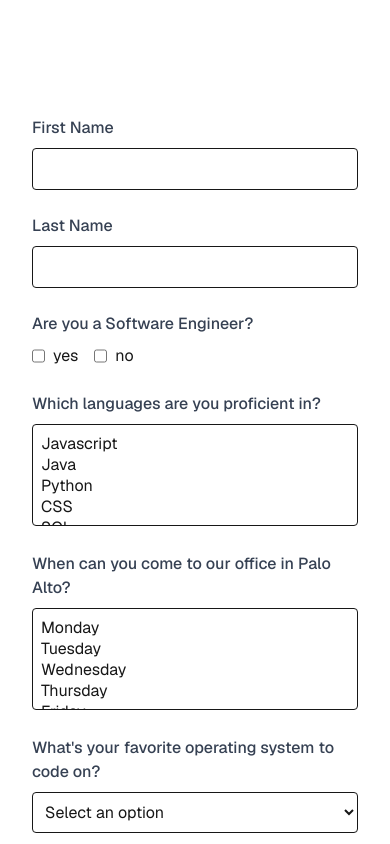
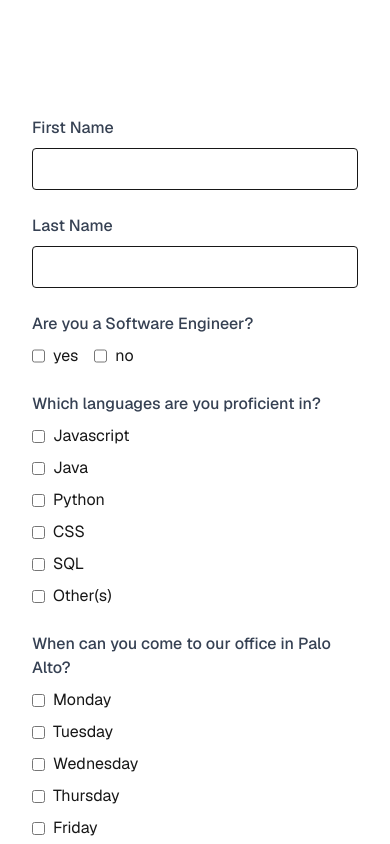
Before and after one commit to samedhi/striim-take-home, a Next.js app: page / in a window 390 px wide. Shown: the top 844 px of the page. Built offline with nearby package versions, Linux system fonts and the light colour scheme.

Commit message:
Remove Multiselect
Multiselect is garbage. It is confusing with mouse. It is unnusable with
keyboard and on mobile. It is an accessibility nightmare.

Replaced with a simple set of checkboxes. Also removed requirement that
checkboxes have something selected.

```diff
--- a/src/app/modules/formBuilder/formBuilder.jsx
+++ b/src/app/modules/formBuilder/formBuilder.jsx
@@ -3,6 +3,7 @@
 import React, { useState } from 'react';
 
 export default function FormBuilder({ formData }) {
+    const types = {...Object.fromEntries(Object.entries(formData.fields).map(([_, v]) => [v.name, v.type]))};
     const [formValues, setFormValues] = useState({});
     const [errors, setErrors] = useState({});
 
@@ -10,7 +11,7 @@ export default function FormBuilder({ formData }) {
         e.preventDefault();
         const newErrors = {};
         formData.fields.forEach(field => {
-            if (!formValues[field.name]) {
+            if ((!formValues[field.name]) && (types[field.name] !== 'multiSelect')) {
                 newErrors[field.name] = 'This field required';
             }
         });
@@ -55,8 +56,7 @@ export default function FormBuilder({ formData }) {
                      ))}
                    </div>;
         case 'select':
-            return (
-                <select
+            return <select
                      name={field.name}
                      value={formValues[field.name] || ''}
                      onChange={(e) => setFieldValue(field.name, e.target.value)}
@@ -66,23 +66,28 @@ export default function FormBuilder({ formData }) {
                      {field.options.map(option => (
                          <option key={option} value={option}>{option}</option>
                      ))}
-                </select>
-            );
+                   </select>;
         case 'multiSelect':
-            return (
-                <select
-                  multiple
-                  name={field.name}
-                  value={formValues[field.name] || []}
-                  onChange={(e) => setFieldValue(field.name,
-                                                 Array.from(e.target.selectedOptions, option => option.value))}
-                  className="w-full p-2 border rounded focus:ring-2 focus:ring-blue-500"
-                >
+            return <div className="flex flex-col gap-2">
                      {field.options.map(option => (
-                      <option key={option} value={option}>{option}</option>
+                         <label key={option} className="flex items-center gap-2">
+                           <input
+                             type="checkbox"
+                             checked={Array.isArray(formValues[field.name]) &&
+                                      formValues[field.name].includes(option)}
+                             onChange={() => {
+                                 const currentValues = formValues[field.name] || [];
+                                 const newValues = currentValues.includes(option)
+                                       ? currentValues.filter(val => val !== option)
+                                       : [...currentValues, option];
+                                 setFieldValue(field.name, newValues);
+                             }}
+                             className="form-checkbox"
+                           />
+                           {option}
+                         </label>
                      ))}
-                </select>
-            );
+                   </div>;
         default:
             console.error("Error: Unknown field type:", field);
             return null;
```
Lines whose indentation alone changed are shown as unchanged.
